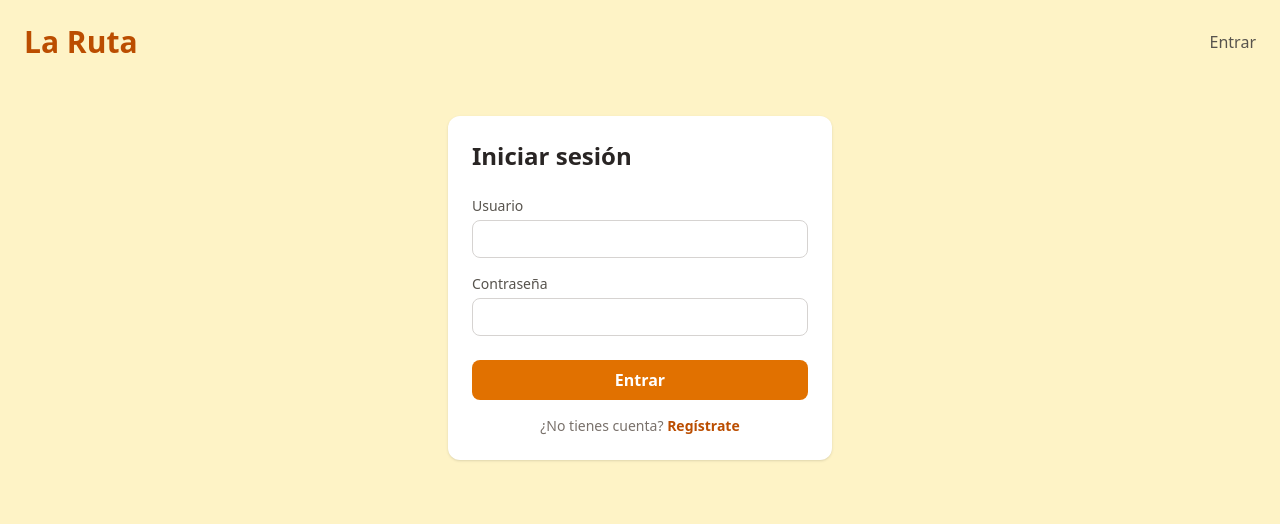
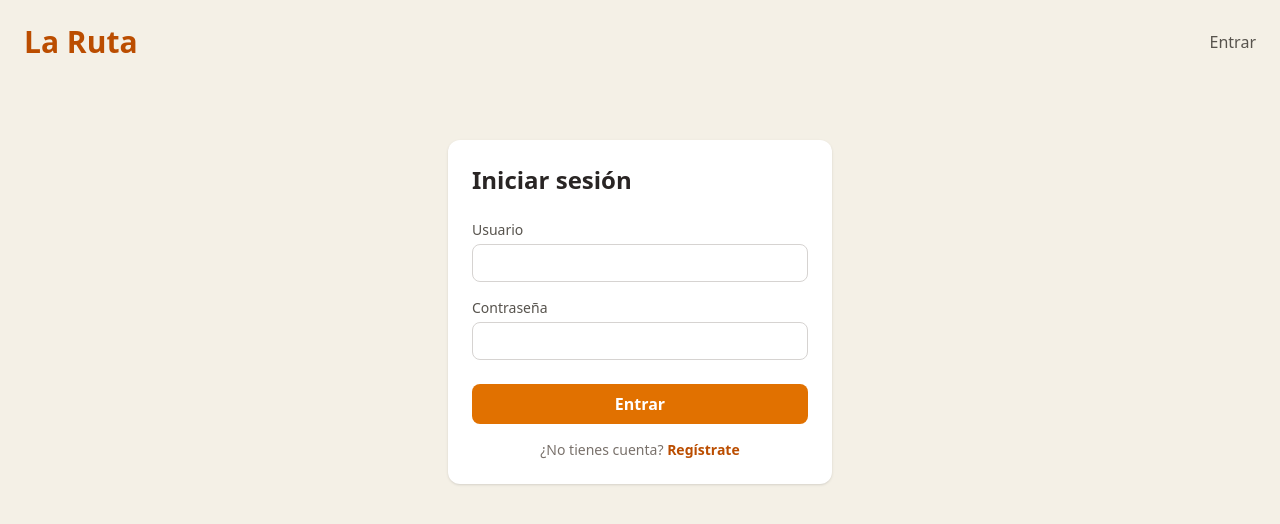
Before and after one commit to idoceb00/la-ruta, an Angular app in the folder frontend/: page /login in a window 1280 px wide. Shown: the top 524 px of the page. Built offline with nearby package versions, Linux system fonts and the light colour scheme.

Commit message:
feat: apply new base layout to app shell

```diff
--- a/frontend/src/app/app.html
+++ b/frontend/src/app/app.html
@@ -1,6 +1,6 @@
-<div class="min-h-screen bg-amber-100">
+<div class="min-h-screen">
   <app-header />
-  <main class="px-6">
+  <main class="mx-auto w-full max-w-5xl px-4 pt-6 pb-12 sm:px-6">
     <router-outlet />
   </main>
 </div>
```
